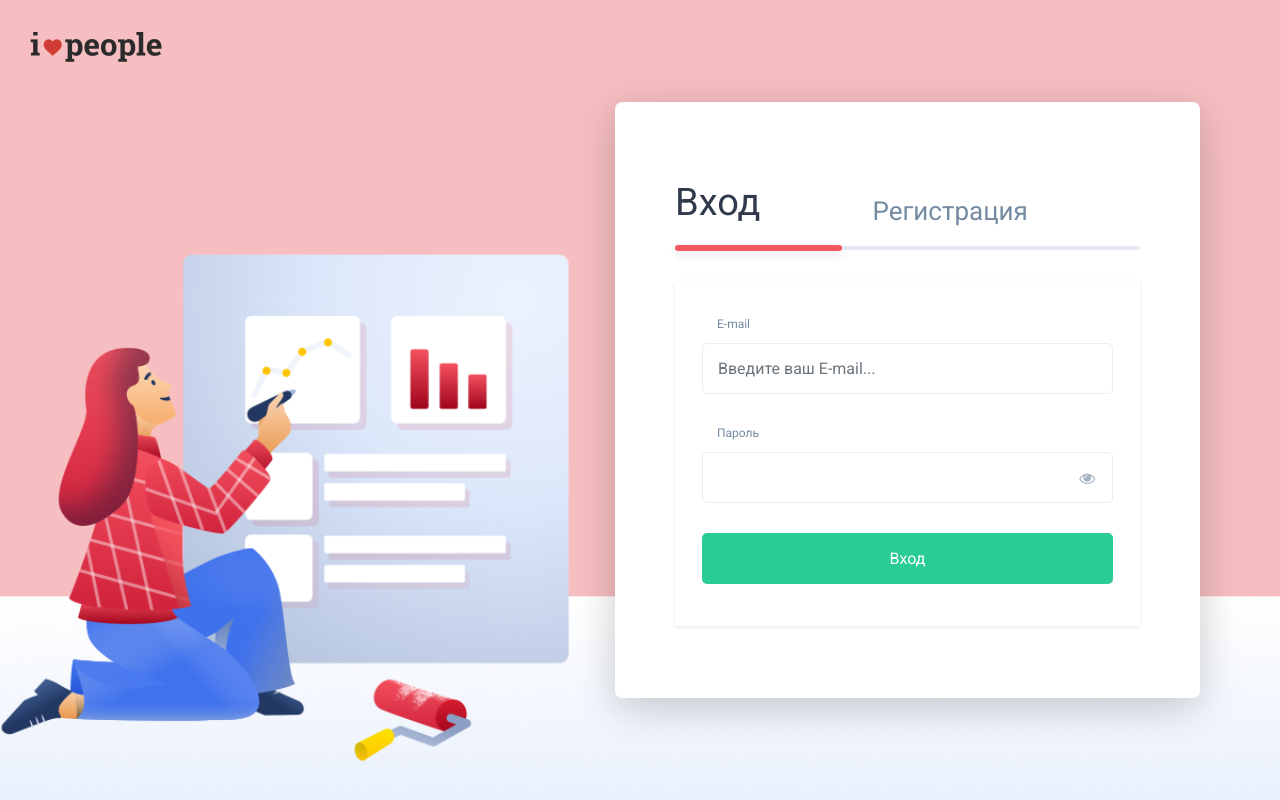
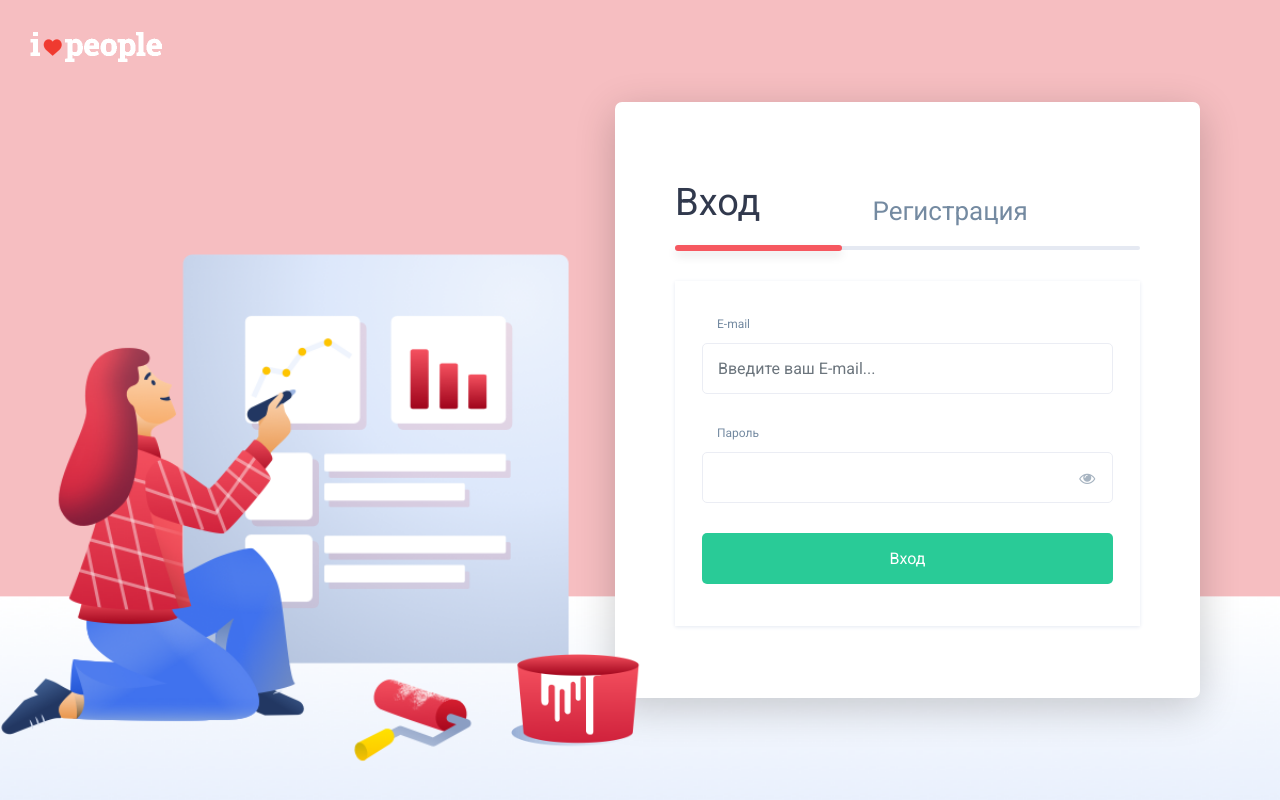
Before and after one commit to AAsset/aasset.ilp, a plain HTML site: page index.html in a window 1280 px wide. Drawn offline with Linux system fonts and the light colour scheme.

Commit message:
fix auth background

```diff
--- a/index.html
+++ b/index.html
@@ -12,12 +12,12 @@
     <link rel='stylesheet' href='public/stylesheets/style.css'/>
 
 </head>
-<body class="gradient-bg d-flex">
+<body class="gradient-bg d-flex flex-column">
 
 <div class="authorization d-flex align-items-center justify-content-end">
-    <img class="top-left-image" src="public/images/logo-auth.png" alt="">
+    <img class="top-left-image" src="public/images/logo-auth_white.png" alt="">
 
-    <div class="auth-block col-12 col-sm-12 col-md-10 col-lg-6 d-flex">
+    <div class="auth-block col-12 col-sm-12 col-md-12 col-lg-6 d-flex">
         <div class="sign-in d-flex flex-column w-100">
             <ul class="d-flex w-100 align-items-end">
                 <li class="click-funciton1 active">Вход <div class="border-inside"></div></li>
@@ -63,6 +63,12 @@
     </div>
 
 </div>
+
+<div class="auth-bottom d-flex flex-column align-items-center w-100">
+    <img src="public/images/bucket.png" alt="">
+</div>
+
+
 <script language="JavaScript" type="text/javascript" src="public/libs/jquery/dist/jquery.min.js"></script>
 <script language="JavaScript" type="text/javascript" src="public/libs/popper.js/dist/umd/popper.js"></script>
 <script language="JavaScript" type="text/javascript" src="public/libs/bootstrap/dist/js/bootstrap.min.js"></script>
```
